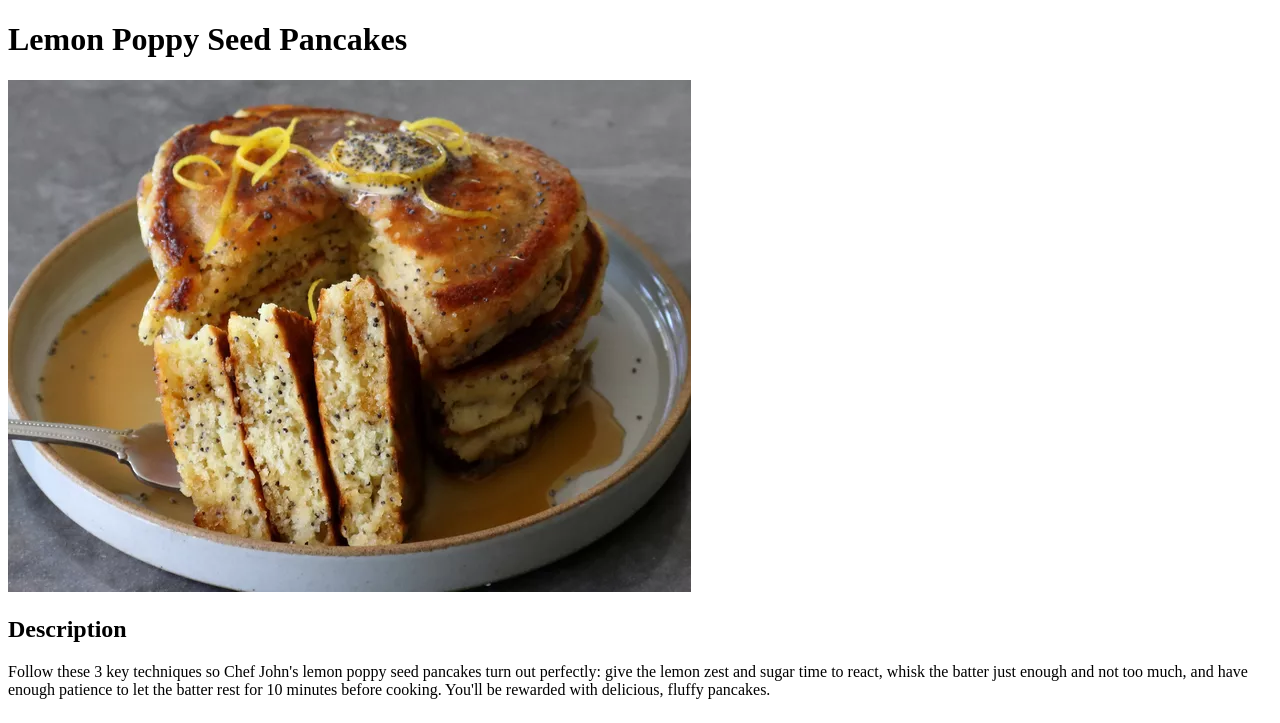
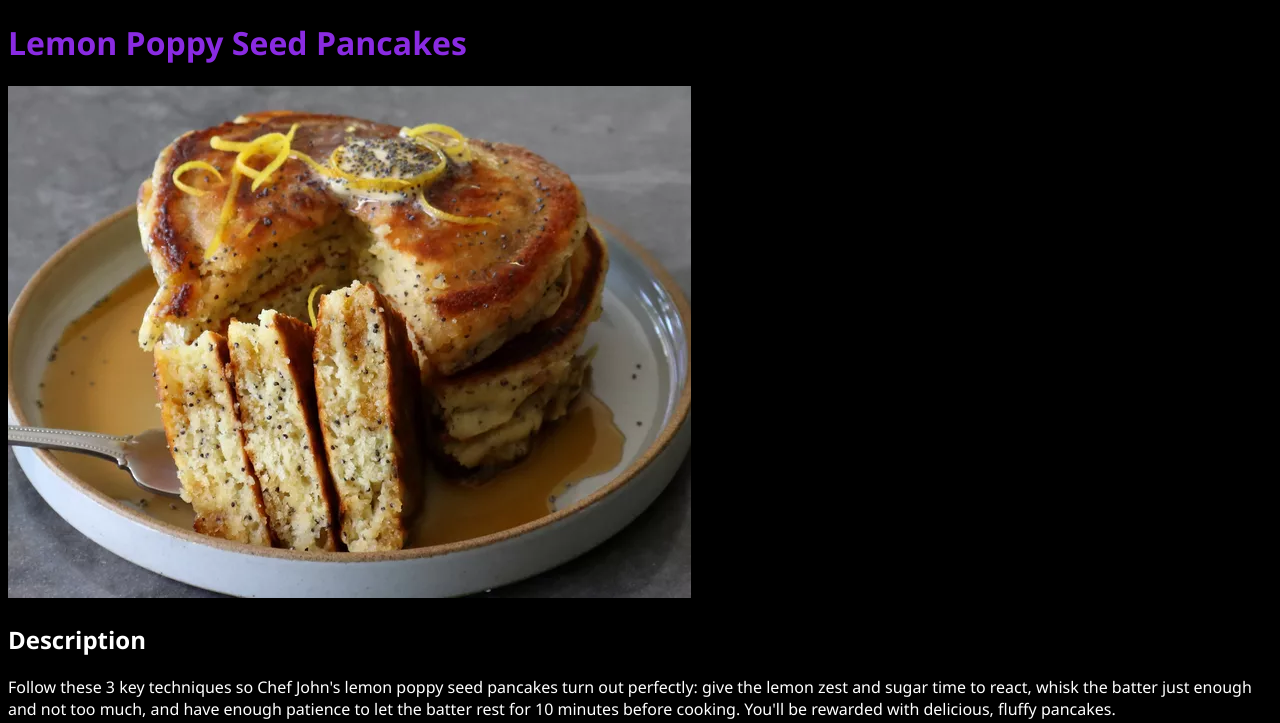
Before and after one commit to MaxLedx/odin-recipes, a plain HTML site: page recipes/pancakes.html in a window 1280 px wide. Shown: the top 723 px of the page. Drawn offline with Linux system fonts and the light colour scheme.

Commit message:
feat: add basic css

```diff
--- a/recipes/pancakes.html
+++ b/recipes/pancakes.html
@@ -4,6 +4,7 @@
 <head>
     <meta charset="UTF-8">
     <meta name="viewport" content="width=device-width, initial-scale=1.0">
+    <link rel="stylesheet" href="../styles.css">
     <title>Lemon Poppy Seed Pancakes | Odin Recipes</title>
 </head>
 
--- /dev/null
+++ b/styles.css
@@ -0,0 +1,9 @@
+* {
+    background-color: black;
+    color: white;
+    font-family: 'Segoe UI', Tahoma, Geneva, Verdana, sans-serif;
+}
+
+h1 {
+    color: blueviolet;
+}
```
Also changed, not shown: index.html (+1 -0 lines), recipes/smoothie.html (+1 -0 lines), recipes/soup.html (+1 -0 lines).
